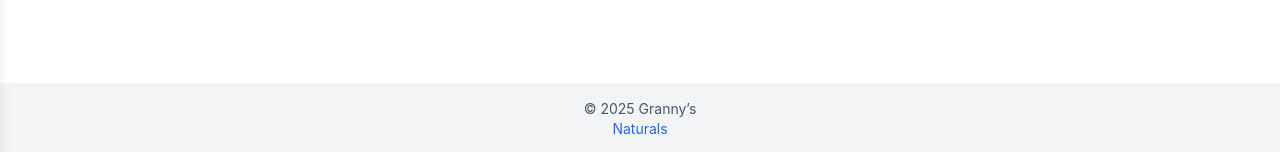
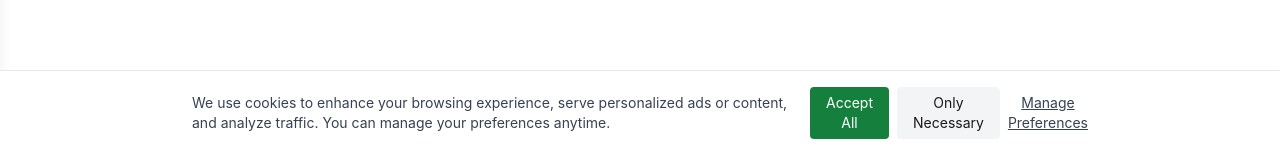
Before and after one commit to creative-prowess/headless-wc-demo, a Next.js app: page /cart in a window 1280 px wide. Shown: the part 645-797 px from the top of the page. Built offline with nearby package versions, Linux system fonts and the light colour scheme; no server answers.

Commit message:
APP Commit

```diff
--- a/pages/_app.js
+++ b/pages/_app.js
@@ -7,20 +7,28 @@ import { CartProvider } from '../context/CartContext'
 import { ToastProvider } from '../context/ToastContext'
 import { WishlistProvider } from '@/context/WishlistContext'
 import { CompareProvider } from '@/context/CompareContext'
+import { CookieConsentProvider } from '@/context/CookieConsentContext'
+import CookieConsentBanner from '@/components/CookieConsentBanner'
+import CookieSettingsModal from '@/components/CookieSettingsModal'
+
 
 export default function App({ Component, pageProps }) {
 
   return (
 <ApolloProvider client={client}>
+   <CookieConsentProvider>
   <CartProvider>
     <WishlistProvider>
       <CompareProvider>
         <ToastProvider>
           <Component {...pageProps} />
+          <CookieConsentBanner />
+      <CookieSettingsModal />
         </ToastProvider>
       </CompareProvider>
     </WishlistProvider>
   </CartProvider>
+  </CookieConsentProvider>
 </ApolloProvider>
   )
 }
```
